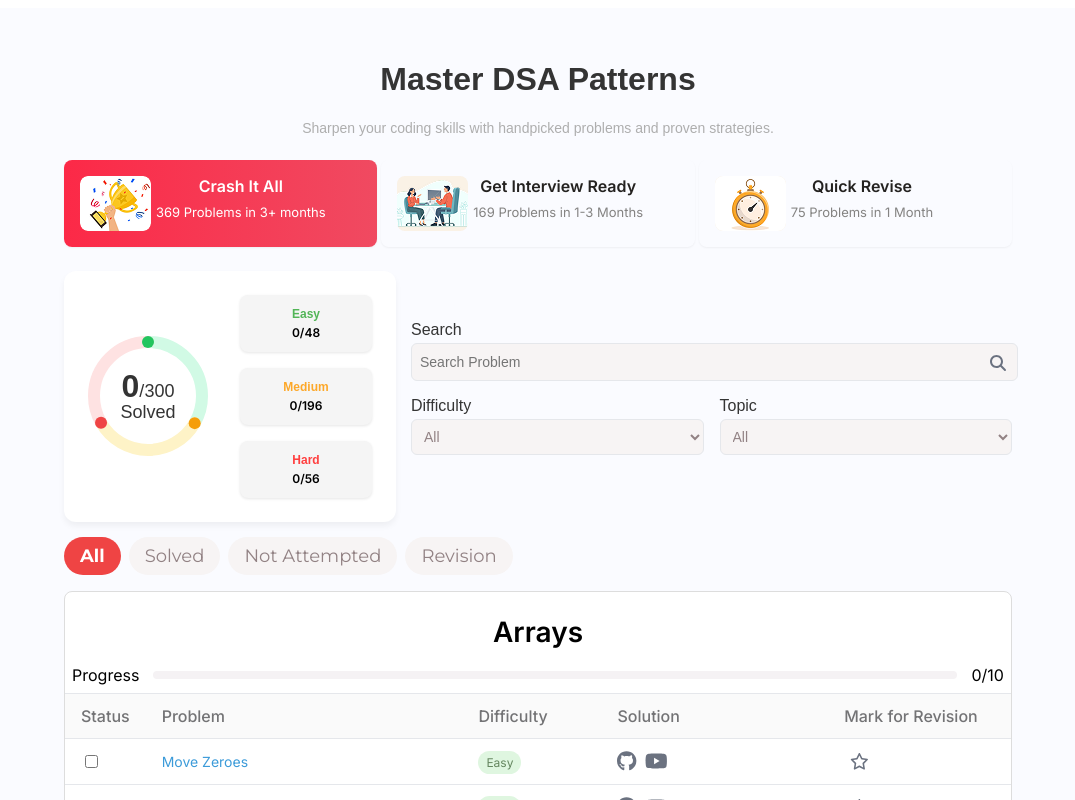
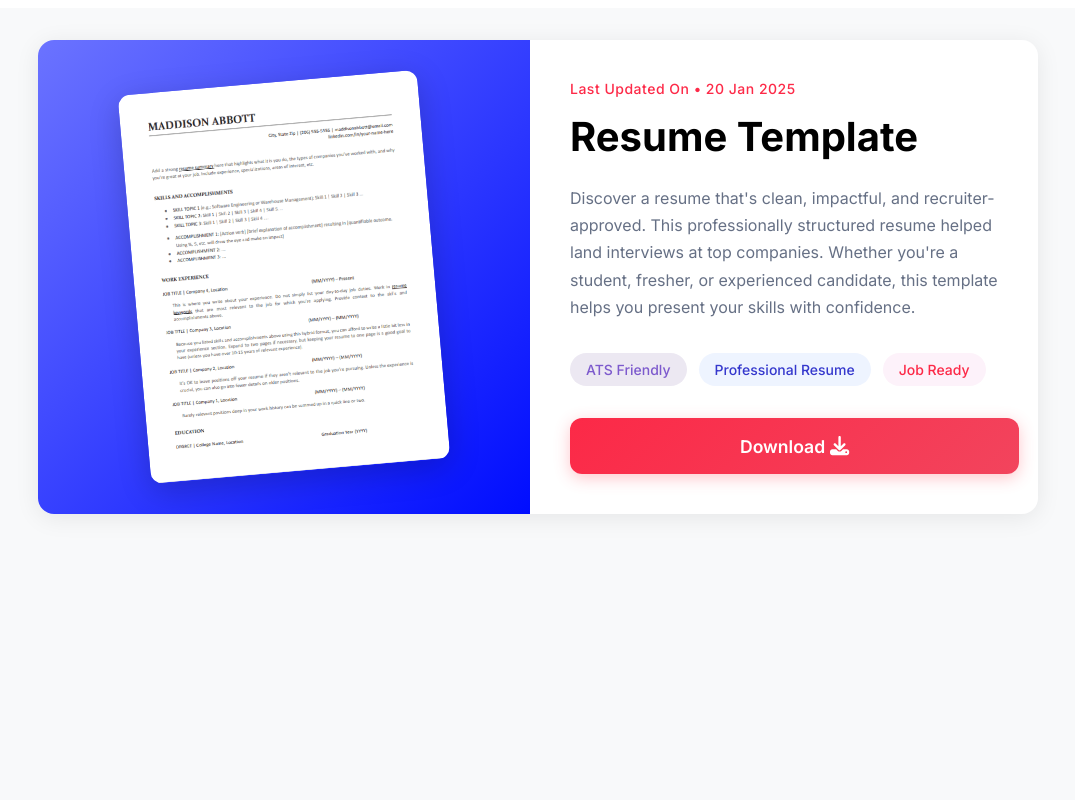
Before and after one commit to premg514/Route-map, a React (Vite) app: page / in a window 1280 px wide. Shown: the top 800 px of the page, without its empty margins (102-1177 px from the left). Built offline with nearby package versions, Linux system fonts and the light colour scheme.

Commit message:
Create resume templates components

```diff
--- a/src/App.jsx
+++ b/src/App.jsx
@@ -1,9 +1,8 @@
-import DSADashboard from "./Tasks/AGHquiz/QuizPortal"
-import ToggleTopics from "./Tasks/ToggleTopics/ToggleTopics"
+import ResumeTemplates from "./Tasks/ResumeTemplates/ResumeTemplates"
 export default function App() {
   return (
     <div>
-      <DSADashboard />
+      <ResumeTemplates />
     </div>
   )
 }
--- /dev/null
+++ b/src/Tasks/ResumeTemplates/ResumeTemplates.jsx
@@ -0,0 +1,61 @@
+import React from 'react';
+import {
+  Container,
+  TemplateCard,
+  TemplateImage,
+  ContentSection,
+  LastUpdated,
+  Title,
+  Description,
+  TagsContainer,
+  Tag,
+  DownloadButton,
+  DownloadIcon
+} from './styledComponents';
+import { FontAwesomeIcon } from '@fortawesome/react-fontawesome';
+import { faDownload } from '@fortawesome/free-solid-svg-icons';
+import resumeTemplateImg from "../../assets/resumetemplate.png"
+import resumeTemplatePdf from "../../assets/resumetemplate.pdf"
+const ResumeTemplates = () => {
+  const templates = [
+    {
+      id: 1,
+      name: 'Resume Template',
+      preview: resumeTemplateImg,
+      download: resumeTemplatePdf,
+      lastUpdated: '20 Jan 2025',
+      description: 'Discover a resume that\'s clean, impactful, and recruiter-approved. This professionally structured resume helped land interviews at top companies. Whether you\'re a student, fresher, or experienced candidate, this template helps you present your skills with confidence.',
+      tags: ['ATS Friendly', 'Professional Resume', 'Job Ready']
+    }
+  ];
+
+  return (
+    <Container>
+      {templates.map((template) => (
+        <TemplateCard key={template.id}>
+          <TemplateImage>
+            <img src={template.preview} alt={template.name} />
+          </TemplateImage>
+          <ContentSection>
+            <LastUpdated>Last Updated On • {template.lastUpdated}</LastUpdated>
+            <Title>{template.name}</Title>
+            <Description>{template.description}</Description>
+            <TagsContainer>
+              {template.tags.map((tag, index) => (
+                <Tag key={index} variant={index === 0 ? 'purple' : index === 1 ? 'blue' : 'red'}>
+                  {tag}
+                </Tag>
+              ))}
+            </TagsContainer>
+            <DownloadButton href={template.download} download>
+              Download
+              <DownloadIcon>  <FontAwesomeIcon icon={faDownload}  /></DownloadIcon>
+            </DownloadButton>
+          </ContentSection>
+        </TemplateCard>
+      ))}
+    </Container>
+  );
+};
+
+export default ResumeTemplates;
--- /dev/null
+++ b/src/Tasks/ResumeTemplates/styledComponents.js
@@ -0,0 +1,186 @@
+import styled from "styled-components";
+
+export const Container = styled.div`
+  padding: 2rem;
+  max-width: 1200px;
+  margin: 0 auto;
+  background-color: #f8f9fa;
+  min-height: 100vh;
+  font-family: "Inter", sans-serif;
+`;
+
+export const TemplateCard = styled.div`
+  display: flex;
+  background: white;
+  border-radius: 16px;
+  box-shadow: 0 4px 24px rgba(0, 0, 0, 0.08);
+  overflow: hidden;
+  max-width: 1000px;
+  margin: 0 auto;
+
+  @media (max-width: 768px) {
+    flex-direction: column;
+  }
+`;
+
+export const TemplateImage = styled.div`
+  flex: 1;
+  padding: 2rem;
+  background: linear-gradient(135deg, #6b73ff 0%, #000dff 100%);
+  display: flex;
+  align-items: center;
+  justify-content: center;
+
+  img {
+    width: 100%;
+    max-width: 300px;
+    height: auto;
+    border-radius: 12px;
+    box-shadow: 0 8px 32px rgba(0, 0, 0, 0.2);
+    transform: rotate(-5deg);
+    transition: transform 0.3s ease;
+
+    &:hover {
+      transform: rotate(0deg) scale(1.05);
+    }
+  }
+
+  @media (max-width: 768px) {
+    padding: 1.5rem;
+  }
+`;
+
+export const ContentSection = styled.div`
+  flex: 1;
+  padding: 2.5rem;
+  display: flex;
+  flex-direction: column;
+  justify-content: center;
+
+  @media (max-width: 768px) {
+    padding: 1.5rem;
+  }
+`;
+
+export const LastUpdated = styled.p`
+  color: #fd2a48;
+  font-size: 0.875rem;
+  font-weight: 500;
+  margin: 0 0 1rem 0;
+  letter-spacing: 0.5px;
+`;
+
+export const Title = styled.h2`
+  font-size: 2.5rem;
+  font-weight: 700;
+  color: #000000;
+  margin: 0 0 1.5rem 0;
+  line-height: 1.2;
+
+  @media (max-width: 768px) {
+    font-size: 2rem;
+  }
+`;
+
+export const Description = styled.p`
+  color: #667085;
+  font-size: 1rem;
+  line-height: 1.7;
+  margin: 0 0 2rem 0;
+  font-weight: 400;
+`;
+
+export const TagsContainer = styled.div`
+  display: flex;
+  gap: 0.75rem;
+  margin-bottom: 2rem;
+  flex-wrap: wrap;
+`;
+
+export const Tag = styled.span`
+  padding: 0.5rem 1rem;
+  border-radius: 20px;
+  font-size: 0.875rem;
+  font-weight: 500;
+  transition: all 0.3s ease;
+  cursor: pointer;
+
+  ${(props) => {
+    switch (props.variant) {
+      case "purple":
+        return `
+          color: #7d5acd;
+
+          background: #ece8f2;
+
+          &:hover {
+            background: #8b5cf6;
+            color: white;
+          }
+        `;
+      case "blue":
+        return `
+          color: #3538cd;
+          background: #eef4ff;
+
+          &:hover {
+            background: #3b82f6;
+            color: white;
+          }
+        `;
+      case "red":
+        return `
+          color: #fc2947;
+          background: #fdf2fa;
+
+          &:hover {
+            background: #ef4444;
+            color: white;
+          }
+        `;
+      default:
+        return `
+          color: #6b7280;
+          background: rgba(107, 114, 128, 0.1);
+        `;
+    }
+  }}
+`;
+
+export const DownloadButton = styled.a`
+
+  align-items: center;
+  gap: 0.75rem;
+  background: linear-gradient(135deg, #fc2947, #f2445d);
+  color: white;
+  padding: 1rem 2rem;
+  border-radius: 12px;
+  text-decoration: none;
+  font-weight: 600;
+  font-size: 1.1rem;
+  transition: all 0.3s ease;
+  box-shadow: 0 4px 16px rgba(255, 71, 87, 0.3);
+  width:90%;
+  text-align:center;
+
+  &:hover {
+    transform: translateY(-2px);
+    box-shadow: 0 8px 25px rgba(255, 71, 87, 0.4);
+    background: linear-gradient(135deg, #ff3742, #ff2838);
+    text-decoration: none;
+    color: white;
+  }
+
+  &:active {
+    transform: translateY(0);
+  }
+`;
+
+export const DownloadIcon = styled.span`
+  font-size: 1.2rem;
+  transition: transform 0.3s ease;
+
+  ${DownloadButton}:hover & {
+    transform: translateY(2px);
+  }
+`;
```
Also changed, not shown: src/assets/resumetemplate.png (added), 1 other file (tests, documents, lock files or other folders).
